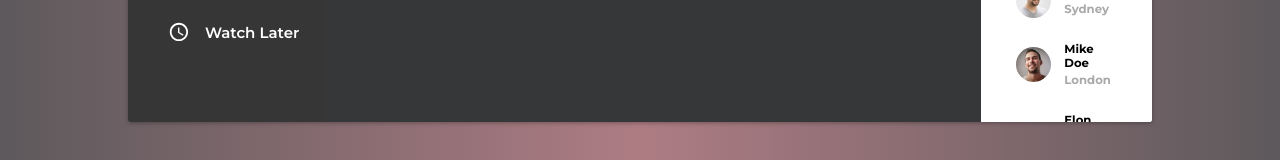
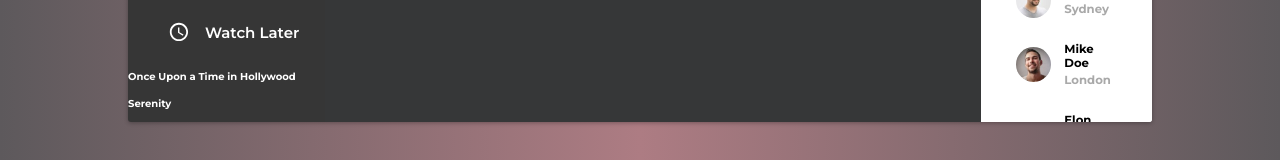
Before and after one commit to misterblack0/movies-app-react, a React (Create React App) app: page / in a window 1280 px wide. Shown: the part 598-758 px from the top of the page. Built offline with nearby package versions, Linux system fonts and the light colour scheme; no server answers.

Commit message:
testing genres

```diff
--- a/src/components/App.jsx
+++ b/src/components/App.jsx
@@ -2,6 +2,7 @@ import React from "react";
 import SearchMovies from "./SearchMovies";
 import LeftSidebar from "./LeftSidebar";
 import RightSidebar from "./RightSidebar";
+
 
 function App() {
   return (
@@ -9,6 +10,7 @@ function App() {
       <LeftSidebar />
       <SearchMovies />
       <RightSidebar />
+
     </div>
   );
 }
--- /dev/null
+++ b/src/components/Genres.jsx
@@ -0,0 +1,99 @@
+import React, { useState } from "react";
+
+function Genres() {
+  const [movies, setMovies] = useState([
+    {
+      popularity: 59.54,
+      vote_count: 792,
+      video: false,
+      poster_path: "/8j58iEBw9pOXFD2L0nt0ZXeHviB.jpg",
+      id: 466272,
+      adult: false,
+      backdrop_path: "/kKTPv9LKKs5L3oO1y5FNObxAPWI.jpg",
+      original_language: "en",
+      original_title: "Once Upon a Time in Hollywood",
+      genre_ids: [28, 35, 80, 18, 37],
+      title: "Once Upon a Time in Hollywood",
+      vote_average: 7.6,
+      overview:
+        "A faded television actor and his stunt double strive to achieve fame and success in the film industry during the final years of Hollywood's Golden Age in 1969 Los Angeles.",
+      release_date: "2019-07-26",
+    },
+    {
+      popularity: 45.265,
+      vote_count: 526,
+      video: false,
+      poster_path: "/hgWAcic93phg4DOuQ8NrsgQWiqu.jpg",
+      id: 452832,
+      adult: false,
+      backdrop_path: "/oOROXoQ402tHgK6NowmMUSLffkW.jpg",
+      original_language: "en",
+      original_title: "Serenity",
+      genre_ids: [9648, 53],
+      title: "Serenity",
+      vote_average: 5.2,
+      overview:
+        "Baker Dill is a fishing boat captain leading tours off a tranquil, tropical enclave called Plymouth Island. His quiet life is shattered, however, when his ex-wife Karen tracks him down with a desperate plea for help.",
+      release_date: "2019-01-25",
+    },
+  ]);
+
+  const [genres, setGenres] = useState([]);
+  /*
+    const getGenres = async () => {
+
+
+        const url = `https://api.themoviedb.org/3/genre/movie/list?api_key=1186f3965d089fdc07e945895494ea57&language=en-US`;
+
+        try {
+          const res = await fetch(url);
+          const data = await res.json();
+
+          console.log(data.genres);
+
+        } catch (err) {
+          console.error(err);
+        }
+      };
+ */
+
+  fetch(
+    "https://api.themoviedb.org/3/genre/movie/list?api_key=1186f3965d089fdc07e945895494ea57&language=en-US"
+  )
+    .then((res) => res.json())
+    .then((data) => setGenres(data.genres));
+
+  /* const getMovieGenreName = (genre_ids) => {
+    let genreIds = [];
+    let genreNames = [];
+    let genres = "";
+    genres.forEach((genre, index) => {
+      genreIds[index] = genre.id;
+      genreNames[index] = genre.name;
+    });
+
+    genre_ids.forEach((genre) => {
+      let genreIndex = genreIds.indexOf(genre);
+      let genreName = genreNames[genreIndex];
+      genres += genreName + " . ";
+    });
+    genres = genres.slice(0, -2);
+    return genres;
+  }; */
+
+  return (
+    <div>
+                {movies.map(movie => {
+
+                    return (
+                        <div>
+                            <h4>{movie.title}</h4>
+                            {/* <span>Genres: {getMovieGenreName(movie.genre_ids)}</span> */}
+                        </div>
+                    )
+                })}
+            </div>
+  );
+}
+
+export default Genres;
--- a/src/components/LeftSidebar.jsx
+++ b/src/components/LeftSidebar.jsx
@@ -5,6 +5,8 @@ import TheatersIcon from "@material-ui/icons/Theaters";
 import VideoLibraryIcon from "@material-ui/icons/VideoLibrary";
 import FavoriteBorderIcon from "@material-ui/icons/FavoriteBorder";
 import QueryBuilderIcon from "@material-ui/icons/QueryBuilder";
+
+import Genres from "./Genres";
 
 function LeftSidebar() {
   return (
@@ -52,6 +54,7 @@ function LeftSidebar() {
             <QueryBuilderIcon fontSize="large" />
             <li>Watch Later</li>
           </a>
+          <Genres />
         </div>
       </div>
     </aside>
```
Also changed, not shown: src/components/MovieCard.jsx (+13 -8 lines).
